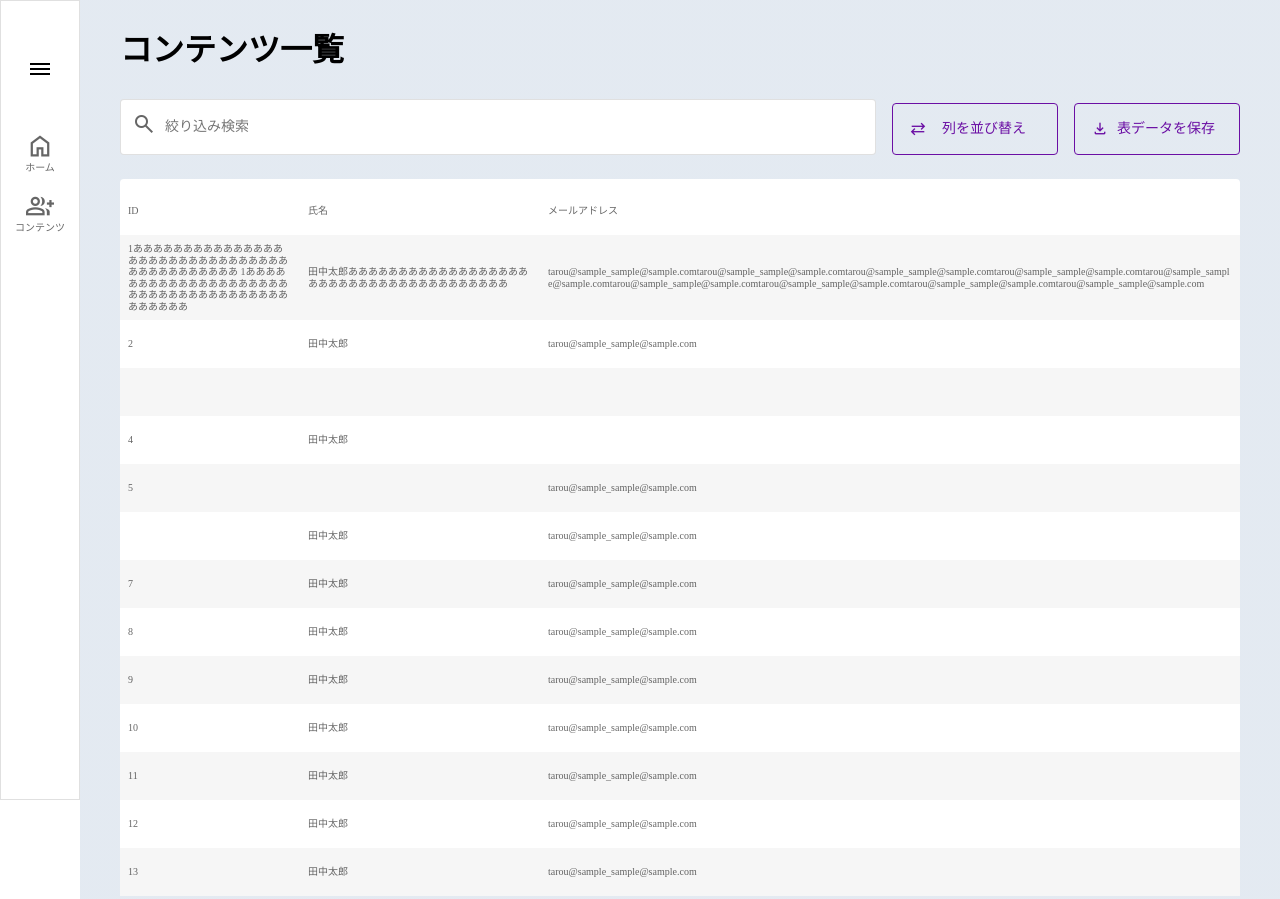
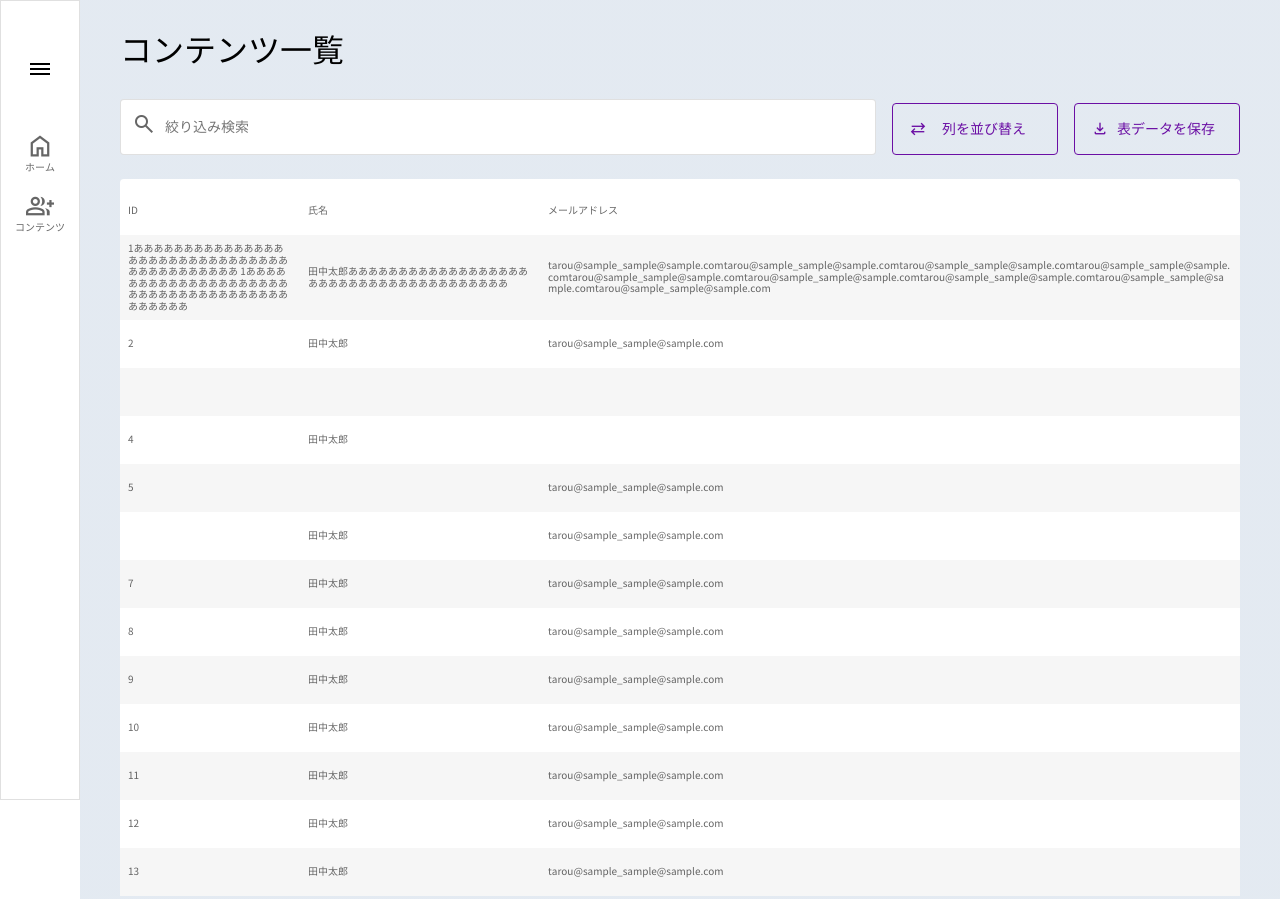
Before and after one commit to RpTakuyaNoguchi/tyukan-kadai, a plain HTML site: page index.html in a window 1280 px wide. Shown: the top 899 px of the page. Drawn offline with nearby package versions, Linux system fonts and the light colour scheme.

Commit message:
fontfaceの実装完了

```diff
--- a/frontend/scss/base/base.scss
+++ b/frontend/scss/base/base.scss
@@ -1,3 +1,11 @@
+@font-face {
+  font-family: "Noto Sans JP";
+  font-display: swap;
+  font-style: normal;
+  font-weight: 400;
+  src: url("/static/font/NotoSansJP_Regular.woff2") format("woff2");
+}
+
 html {
   height: 100%;
   font-size: 62.5%;
--- a/frontend/scss/mixin/font_color.scss
+++ /dev/null
@@ -1,5 +0,0 @@
-@mixin font_color {
-  // color: rgba(0, 0, 0, 0.6);
-}
-
-$button_color: #6b0fa4;
--- a/frontend/scss/module/contentsList.scss
+++ b/frontend/scss/module/contentsList.scss
@@ -12,11 +12,11 @@
     margin-left: 400px;
   }
   &_title {
-    font-family: "Noto Sans JP";
     font-size: 32px;
+    font-weight: 400;
     width: 224px;
     height: 46px;
-    line-height: 46.34px;
+    line-height: 46px;
   }
   &_search {
     display: flex;
--- a/frontend/scss/module/icon.scss
+++ b/frontend/scss/module/icon.scss
@@ -68,7 +68,7 @@
 }
 
 .group_add_icon.is_active {
-  color: $button_color;
+  color: color(button);
   & > .icon_img {
     border-radius: 40px;
     background: linear-gradient(
--- a/frontend/scss/style.scss
+++ b/frontend/scss/style.scss
@@ -8,7 +8,6 @@
 // mixin
 @import "mixin/humberger_line.scss";
 @import "mixin/fontIcon.scss";
-@import "mixin/font_color.scss";
 @import "mixin/button.scss";
 
 // module
```
Also changed, not shown: static/webpack/style.css.
